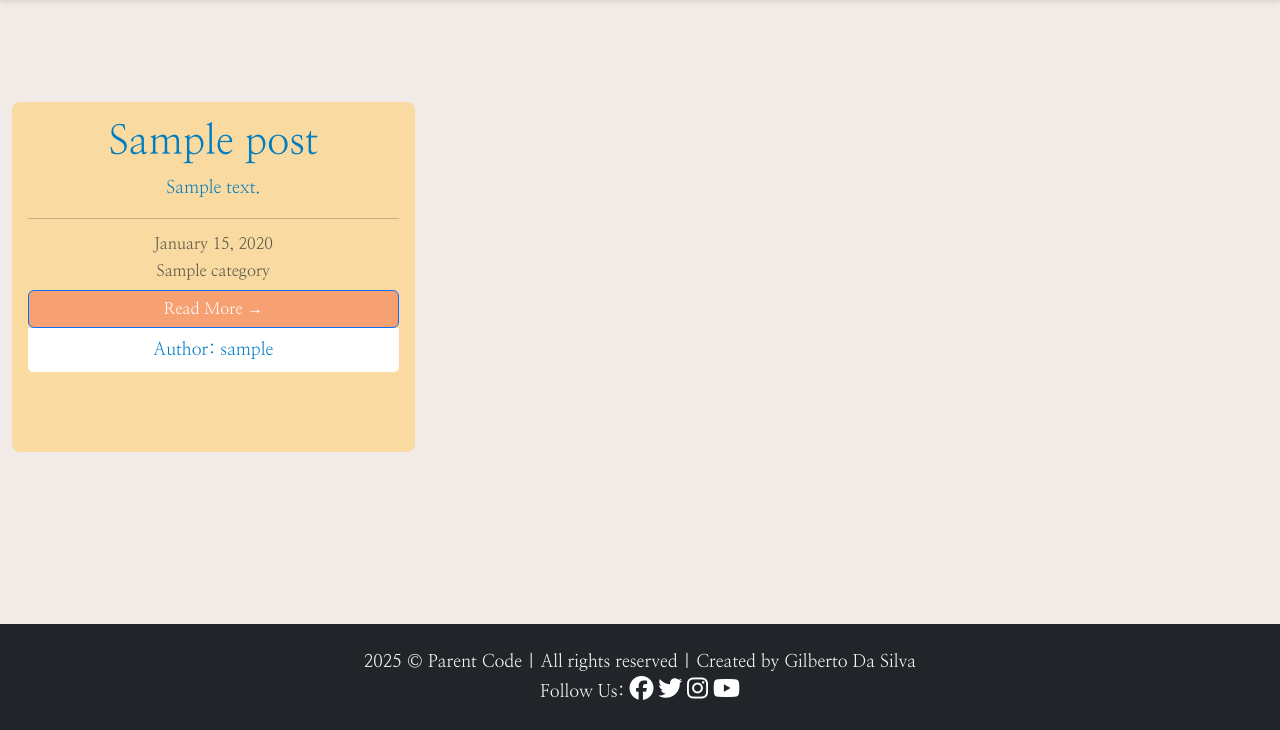
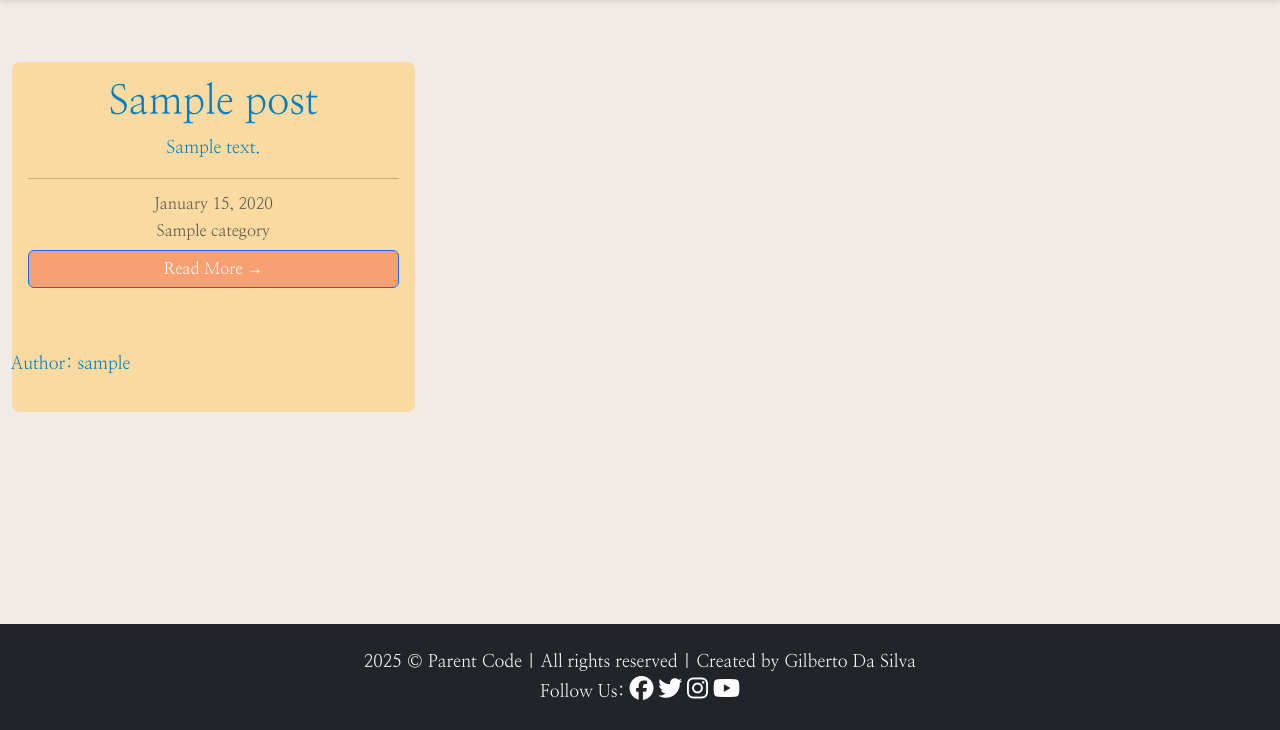
Before and after one commit to Gilberto2025123/parent-code-blog, a Django app: page / in a window 1280 px wide. Shown: the part 70-800 px from the top of the page. Run offline with Django 4.2, Linux system fonts and the light colour scheme; tables that the repository leaves empty hold one stand-in row (values such as "Sample post"); parts of the project's set-up code (start-up, migrations or seed data) failed here and were passed over; some libraries are stand-ins or nearby versions; some web fonts are replaced.

```diff
--- a/parentcodeapp/templates/parentcodeapp/index.html
+++ b/parentcodeapp/templates/parentcodeapp/index.html
@@ -14,20 +14,18 @@
                     <div class="card mb-4">
                         <div class="card-body">
                             <a href="{% url 'post_detail' post.slug %}" class="post-link">
-                                <h2 class="card-title">{{ post.title }}</h2>
+                                <h2 class="card-title">{{ post.title | truncatewords:10 }}</h2>
                                 <p class="card-text">{{ post.excerpt }}</p>
                             </a>
                             <hr />
                             <p class="card-text text-muted h6">{{ post.created_at | date:"F j, Y" }}</p>
-                            <p class="card-text text-muted h6">{{ post.category.name | truncatewords:30 }}</p>
-                            <div class="image-container">
+                            <p class="card-text text-muted h6">{{ post.category.name}}</p>
+                            <a href="{{ post.slug }}" class="btn btn-primary">Read More &rarr;</a>
+                            <div class="image-flash">
+                                <p class="author">Author: {{ post.author }}</p>
+                            </div>
 
-                            </div>
-                            <a href="{{ post.slug }}" class="btn btn-primary">Read More &rarr;</a>
 
-                 <div class="card-footer bg-white border-0 text-center">
-                    <p class="author m-0">Author: {{ post.author }}</p>
-                </div>
                         </div>
                     </div>
                 </div>
--- a/parentcodeblog/settings.py
+++ b/parentcodeblog/settings.py
@@ -30,7 +30,7 @@ SECRET_KEY = os.environ.get('SECRET_KEY')
 
 
 # SECURITY WARNING: don't run with debug turned on in production!
-DEBUG = True
+DEBUG = False
 
 ALLOWED_HOSTS = ['.herokuapp.com', '127.0.0.1']
 
--- a/static/css/style.css
+++ b/static/css/style.css
@@ -115,12 +115,11 @@ body{
 
 
 
-.card .image-flash .author {
+.card-footer {
   color: var(--secondary-button);
-  margin: 4px;
-  text-transform: uppercase;
-  display: block;
-  text-align: center;
+  margin: auto;
+
+
 }
 
 
--- a/templates/base.html
+++ b/templates/base.html
@@ -67,7 +67,7 @@
         </div>
     </nav>
 
-    <main class="flex-shrink-0 main-bg" style="padding-top: 80px;">
+    <main class="flex-shrink-0 main-bg" style="padding-top: 40px;">
 
         {% block content %}
         <!-- Content Goes here -->
```
Also changed, not shown: parentcodeapp/templates/parentcodeapp/post_detail.html (line endings or trailing spaces), 3 other files.
